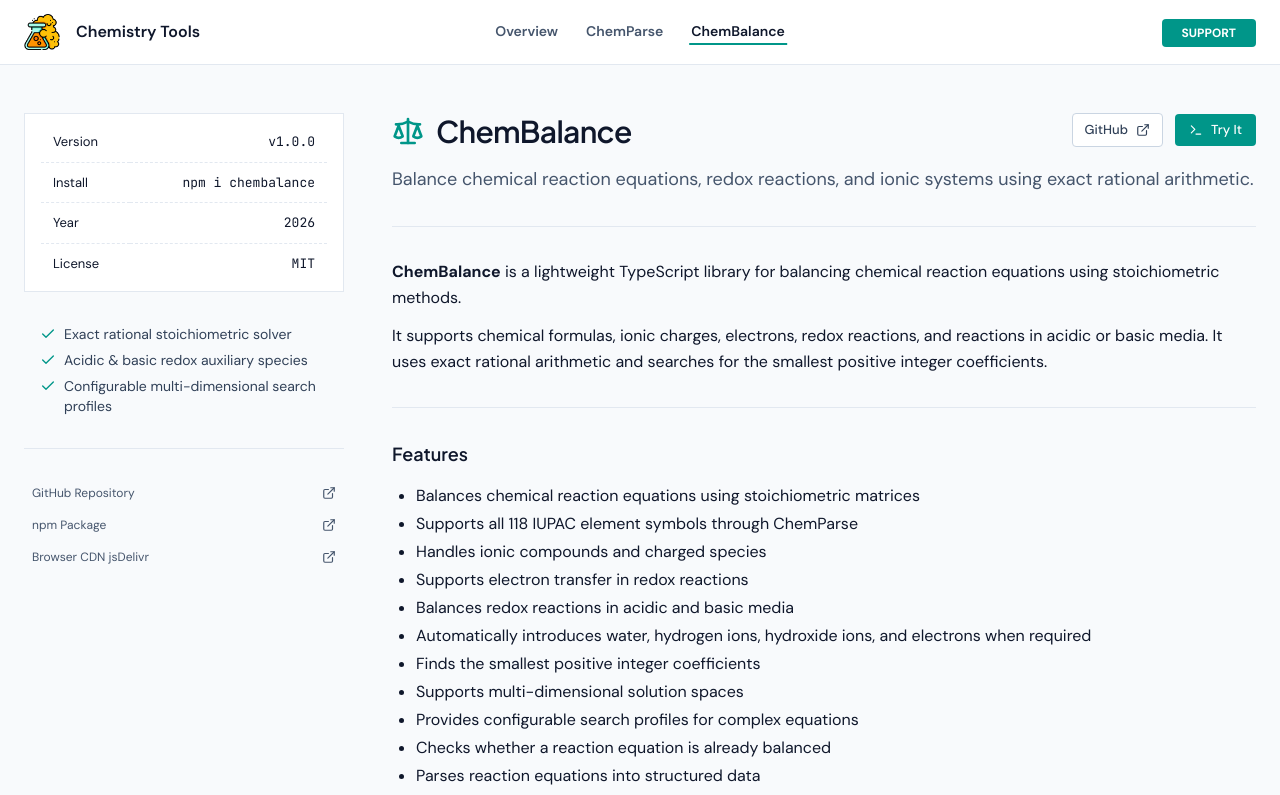
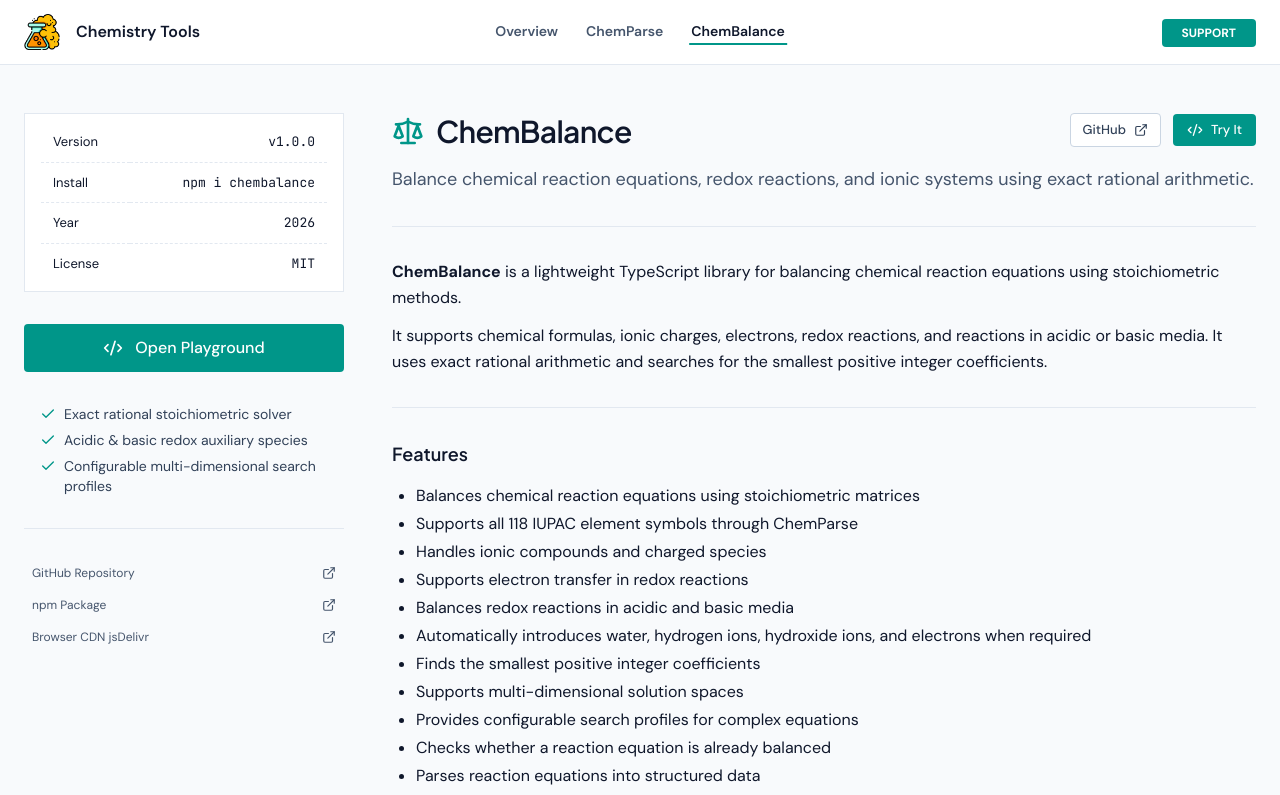
Before and after one commit to komed3/chemistry, a React (Vite) app: page /pkg/chembalance in a window 1280 px wide. Shown: the top 795 px of the page. Built offline with nearby package versions, Linux system fonts and the light colour scheme.

Commit message:
update Package.tsx

```diff
--- a/src/views/Package.tsx
+++ b/src/views/Package.tsx
@@ -1,6 +1,6 @@
 import { getPackageById } from '@/src/packages/registry';
 import { NotFound } from '@/src/views/NotFound';
-import { Check, ExternalLink, Terminal } from 'lucide-react';
+import { Check, CodeXml, ExternalLink } from 'lucide-react';
 import ReactMarkdown from 'react-markdown';
 import { Link, useParams } from 'react-router';
 import remarkGfm from 'remark-gfm';
@@ -32,6 +32,17 @@ export function Package () {
             </tbody>
           </table>
         </div>
+
+        <Link
+          to= { `/pkg/${ pkg.id }/playground` }
+          className= {
+            'flex justify-center items-center gap-3 px-5 py-3 font-medium text-white ' +
+            'bg-teal-600 rounded-sm hover:bg-teal-700 transition-colors'
+          }
+        >
+          <CodeXml className= 'shrink-0 size-5' />
+          <span>Open Playground</span>
+        </Link>
 
         <ul className= 'px-4 space-y-1.5 text-sm text-slate-700'>
           { pkg.highlights.map( item => (
@@ -118,7 +129,7 @@ export function Package () {
                   'text-white bg-teal-600 rounded-sm hover:bg-teal-700 transition-colors'
                 }
               >
-                <Terminal className= 'shrink-0 size-3.5' />
+                <CodeXml className= 'shrink-0 size-4' />
                 <span>Try It</span>
               </Link>
             </div>
```
